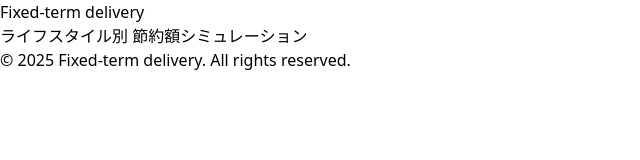
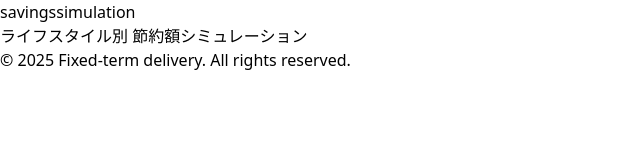
Before and after one commit to savingssimulation/Amazon, a React (Vite) app: page / in a window 1280 px wide. Shown: the top 160 px of the page, without its empty margins (0-640 px from the left). Built offline with nearby package versions, Linux system fonts and the light colour scheme.

Commit message:
Add files via upload

```diff
--- a/src/components/Header.jsx
+++ b/src/components/Header.jsx
@@ -6,7 +6,7 @@ const Header = () => {
     <header className="bg-gray-800 text-white shadow-md">
       <div className="container mx-auto px-4 py-4">
         <Link to="/" className="text-xl font-bold">
-          Fixed-term delivery
+          savingssimulation
         </Link>
       </div>
     </header>
```
